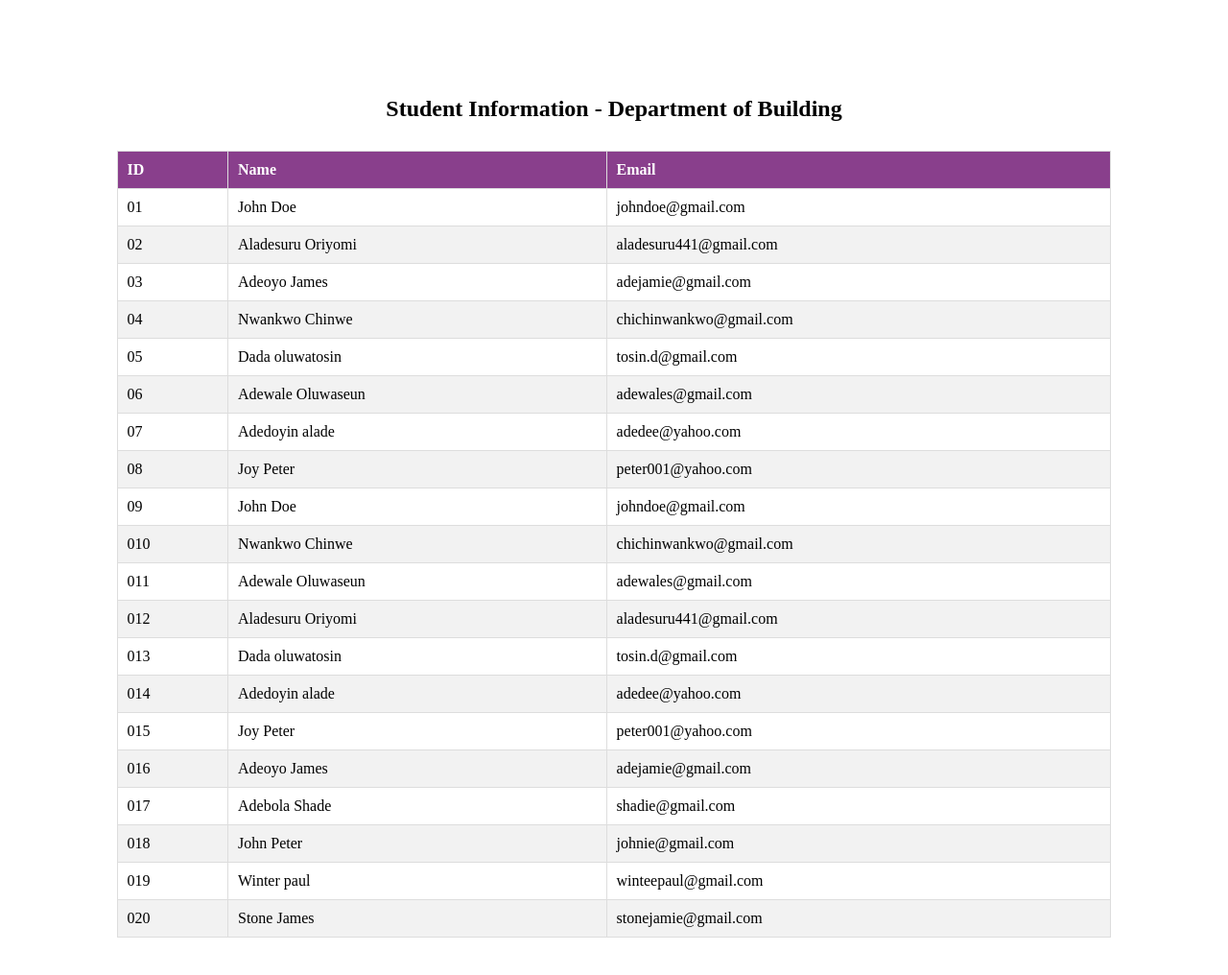
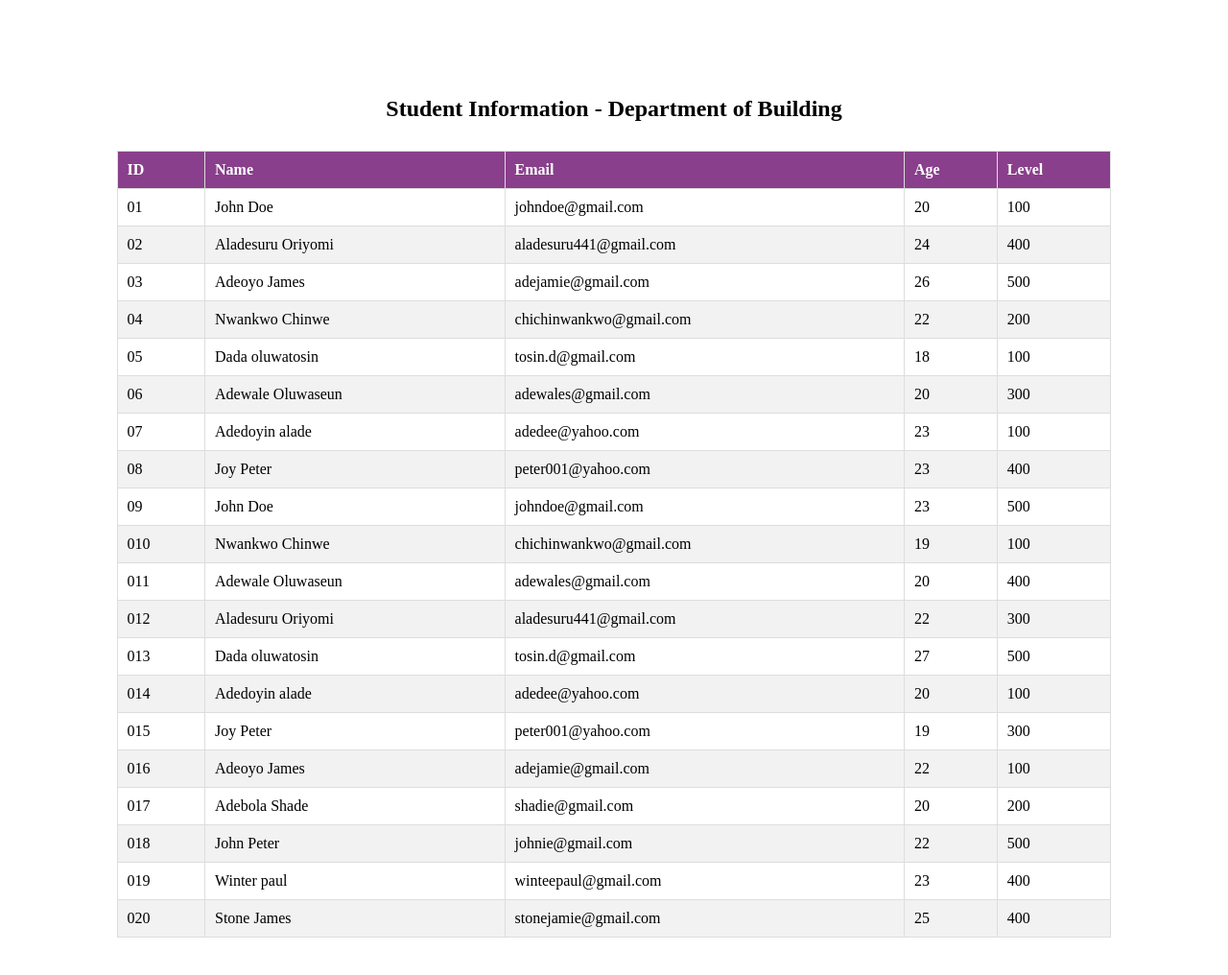
Before and after one commit to kiishi14/DCTP, a plain HTML site: page index.html in a window 1280 px wide. Shown: the whole page at 96% size. Drawn offline with Linux system fonts and the light colour scheme.

Commit message:
added more column

```diff
--- a/index.html
+++ b/index.html
@@ -16,6 +16,8 @@
                 <th>ID</th>
                 <th>Name</th>
                 <th>Email</th>
+                <th>Age</th>
+                <th>Level</th>
             </tr>
         </thead>
         <tbody>
@@ -23,101 +25,141 @@
             <td>01</td>
             <td>John Doe</td>
             <td>johndoe@gmail.com</td>
+            <td>20</td>
+            <td>100</td>
         </tr>
         <tr>
             <td>02</td>
             <td>Aladesuru Oriyomi</td>
             <td>aladesuru441@gmail.com</td>
+            <td>24</td>
+            <td>400</td>
         </tr>
         <tr>
             <td>03</td>
             <td>Adeoyo James</td>
             <td>adejamie@gmail.com</td>
+            <td>26</td>
+            <td>500</td>
         </tr>
         <tr>
             <td>04</td>
             <td>Nwankwo Chinwe</td>
             <td>chichinwankwo@gmail.com</td>
+            <td>22</td>
+            <td>200</td>
         </tr>
         <tr>
             <td>05</td>
             <td>Dada oluwatosin</td>
             <td>tosin.d@gmail.com</td>
+            <td>18</td>
+            <td>100</td>
         </tr>
         <tr>
             <td>06</td>
             <td>Adewale Oluwaseun</td>
             <td>adewales@gmail.com</td>
+            <td>20</td>
+            <td>300</td>
         </tr>
         <tr>
             <td>07</td>
             <td>Adedoyin alade</td>
             <td>adedee@yahoo.com</td>
+            <td>23</td>
+            <td>100</td>
         </tr>
         <tr>
             <td>08</td>
             <td>Joy Peter</td>
             <td>peter001@yahoo.com</td>
+            <td>23</td>
+            <td>400</td>
         </tr>
         <tr>
             <td>09</td>
             <td>John Doe</td>
             <td>johndoe@gmail.com</td>
+            <td>23</td>
+            <td>500</td>
         </tr>
         <tr>
             <td>010</td>
             <td>Nwankwo Chinwe</td>
             <td>chichinwankwo@gmail.com</td>
+            <td>19</td>
+            <td>100</td>
         </tr>
         <tr>
             <td>011</td>
             <td>Adewale Oluwaseun</td>
             <td>adewales@gmail.com</td>
+            <td>20</td>
+            <td>400</td>
         </tr>
         <tr>
             <td>012</td>
             <td>Aladesuru Oriyomi</td>
             <td>aladesuru441@gmail.com</td>
+            <td>22</td>
+            <td>300</td>
         </tr>
         <tr>
             <td>013</td>
             <td>Dada oluwatosin</td>
             <td>tosin.d@gmail.com</td>
+            <td>27</td>
+            <td>500</td>
         </tr>
         <tr>
             <td>014</td>
             <td>Adedoyin alade</td>
             <td>adedee@yahoo.com</td>
+            <td>20</td>
+            <td>100</td>
         </tr>
         <tr>
             <td>015</td>
             <td>Joy Peter</td>
             <td>peter001@yahoo.com</td>
+            <td>19</td>
+            <td>300</td>
         </tr>
         <tr>
             <td>016</td>
             <td>Adeoyo James</td>
             <td>adejamie@gmail.com</td>
+            <td>22</td>
+            <td>100</td>
         </tr>
         <tr>
             <td>017</td>
             <td>Adebola Shade</td>
             <td>shadie@gmail.com</td>
+            <td>20</td>
+            <td>200</td>
         </tr>
         <tr>
             <td>018</td>
             <td>John Peter</td>
             <td>johnie@gmail.com</td>
+            <td>22</td>
+            <td>500</td>
         </tr>
         <tr>
             <td>019</td>
             <td>Winter paul</td>
             <td>winteepaul@gmail.com</td>
+            <td>23</td>
+            <td>400</td>
         </tr>
         <tr>
             <td>020</td>
             <td>Stone James</td>
             <td>stonejamie@gmail.com</td>
+            <td>25</td>
+            <td>400</td>
         </tr>
         </tbody>
     </table>
```
